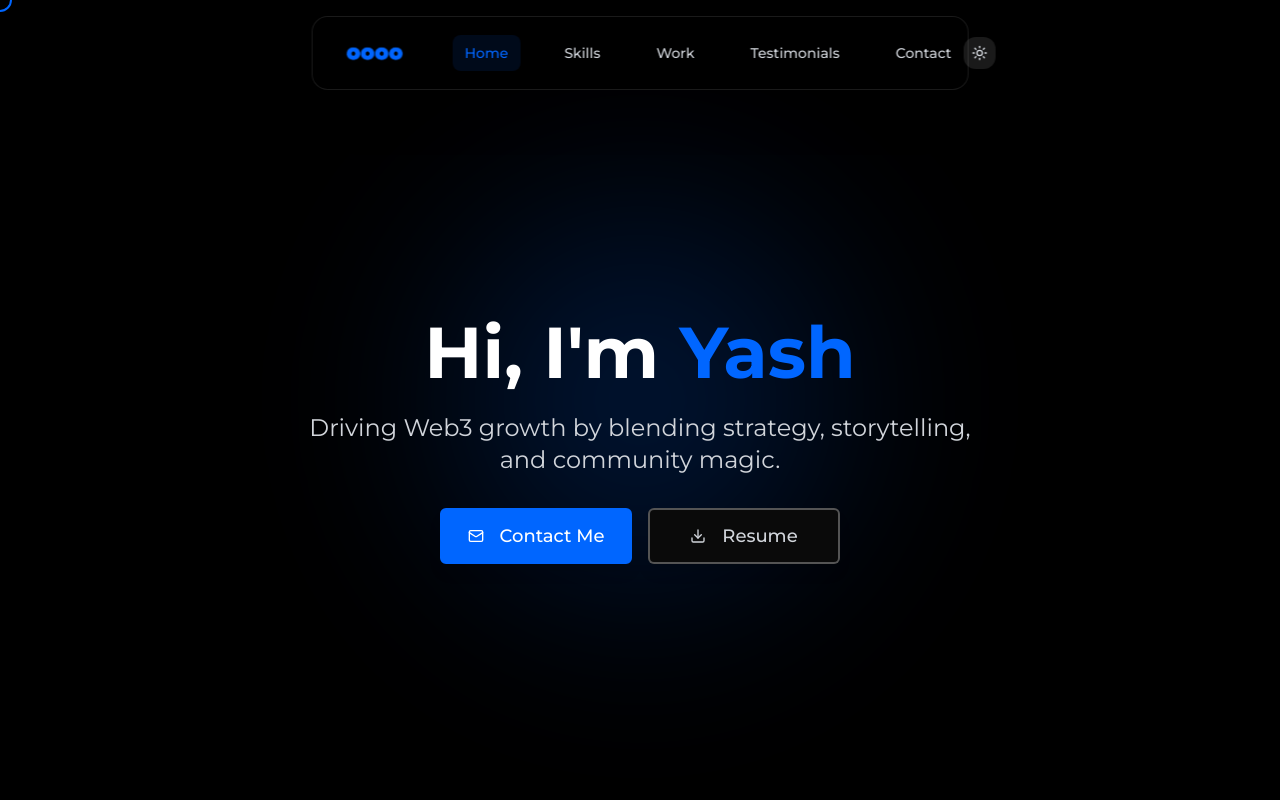
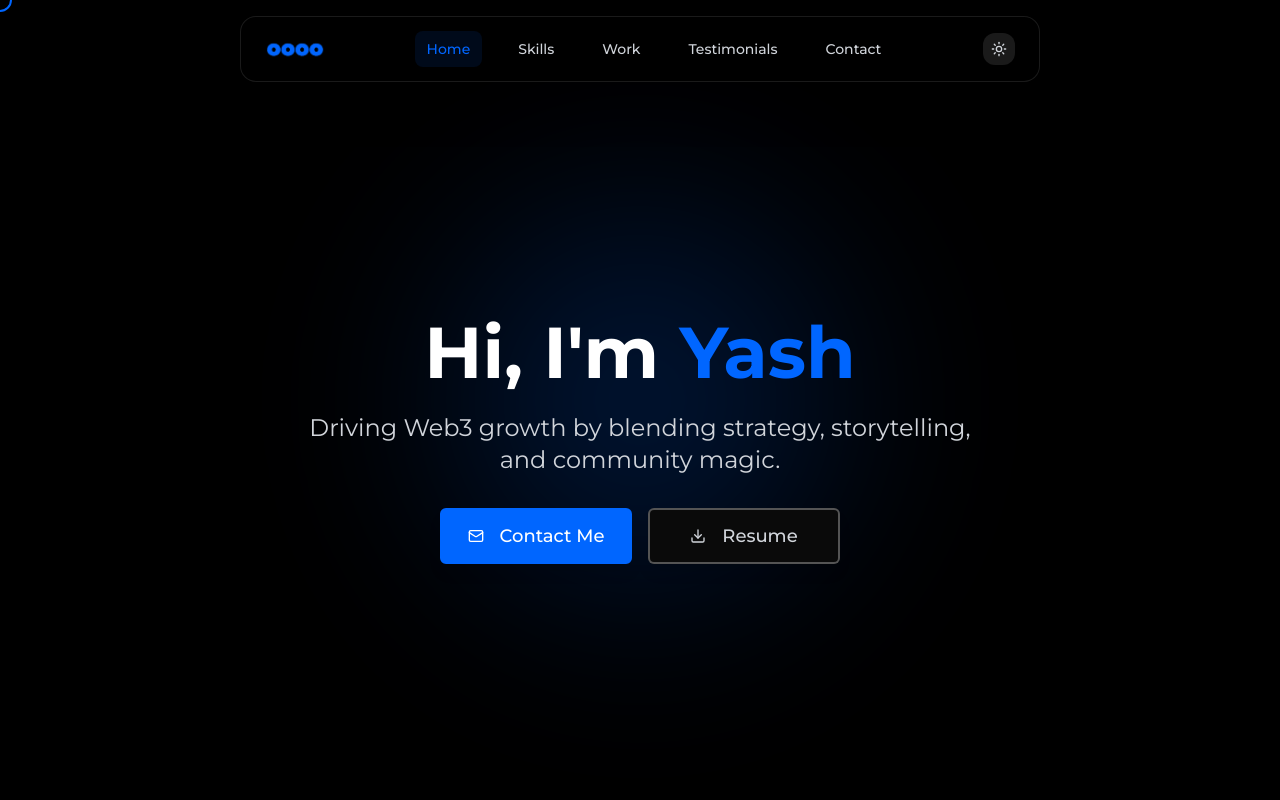
Before and after one commit to parekhhyash/portfoliokharek, a Next.js app: page / in a window 1280 px wide. Shown: the top 800 px of the page. Built offline with nearby package versions, Linux system fonts and the light colour scheme.

Commit message:
Fix dark/light mode toggle button overflow in navbar

```diff
--- a/app/page.tsx
+++ b/app/page.tsx
@@ -409,12 +409,13 @@ function Portfolio() {
 
       {/* Floating Navbar - Always Visible */}
       <nav className="fixed top-4 left-1/2 transform -translate-x-1/2 z-50">
-        <div className="bg-white/80 dark:bg-black/80 backdrop-blur-xl border border-gray-200/20 dark:border-white/10 rounded-2xl px-6 md:px-8 py-4 shadow-2xl shadow-black/10 dark:shadow-black/30 w-[calc(100vw-2rem)] md:w-auto max-w-5xl">
-          <div className="flex items-center justify-between">
+        <div className="bg-white/80 dark:bg-black/80 backdrop-blur-xl border border-gray-200/20 dark:border-white/10 rounded-2xl px-4 md:px-6 py-3 shadow-2xl shadow-black/10 dark:shadow-black/30 w-[calc(100vw-2rem)] md:w-auto md:min-w-[800px] md:max-w-4xl">
+          <div className="flex items-center justify-between w-full">
             {/* Logo */}
+            <div className="flex-shrink-0">
               <button
                 onClick={() => scrollToSection("home")}
-              className="flex items-center hover:opacity-80 transition-opacity duration-200 flex-shrink-0"
+                className="flex items-center hover:opacity-80 transition-opacity duration-200"
               >
                 <Image
                   src="/logo.png"
@@ -425,9 +426,10 @@ function Portfolio() {
                   priority
                 />
               </button>
+            </div>
 
-            {/* Desktop Navigation - Centered with proper spacing */}
-            <div className="hidden md:flex items-center space-x-8 flex-1 justify-center ml-12">
+            {/* Desktop Navigation - Centered */}
+            <div className="hidden md:flex items-center space-x-6 flex-1 justify-center">
               {["home", "skills", "work", "testimonials", "contact"].map((section) => (
                 <button
                   key={section}
@@ -444,7 +446,7 @@ function Portfolio() {
             </div>
 
             {/* Desktop Dark Mode Toggle - Right */}
-            <div className="hidden md:block flex-shrink-0">
+            <div className="hidden md:flex flex-shrink-0">
               <button
                 onClick={() => setDarkMode(!darkMode)}
                 className="p-2 rounded-xl bg-gray-100/50 dark:bg-white/10 text-gray-600 dark:text-gray-300 hover:bg-gray-200/50 dark:hover:bg-white/20 transition-all duration-200 hover:scale-105"
```
Lines whose indentation alone changed are shown as unchanged.
